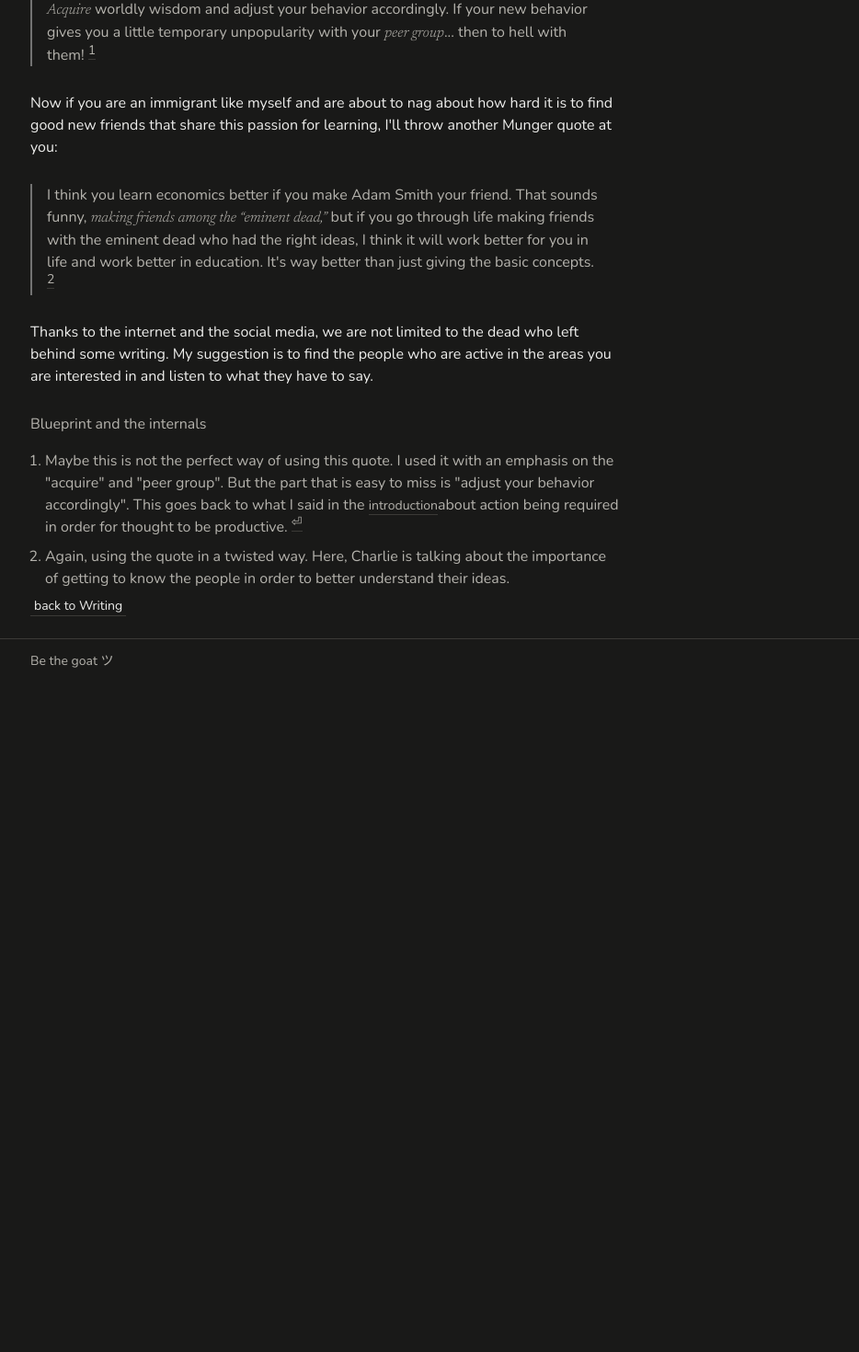
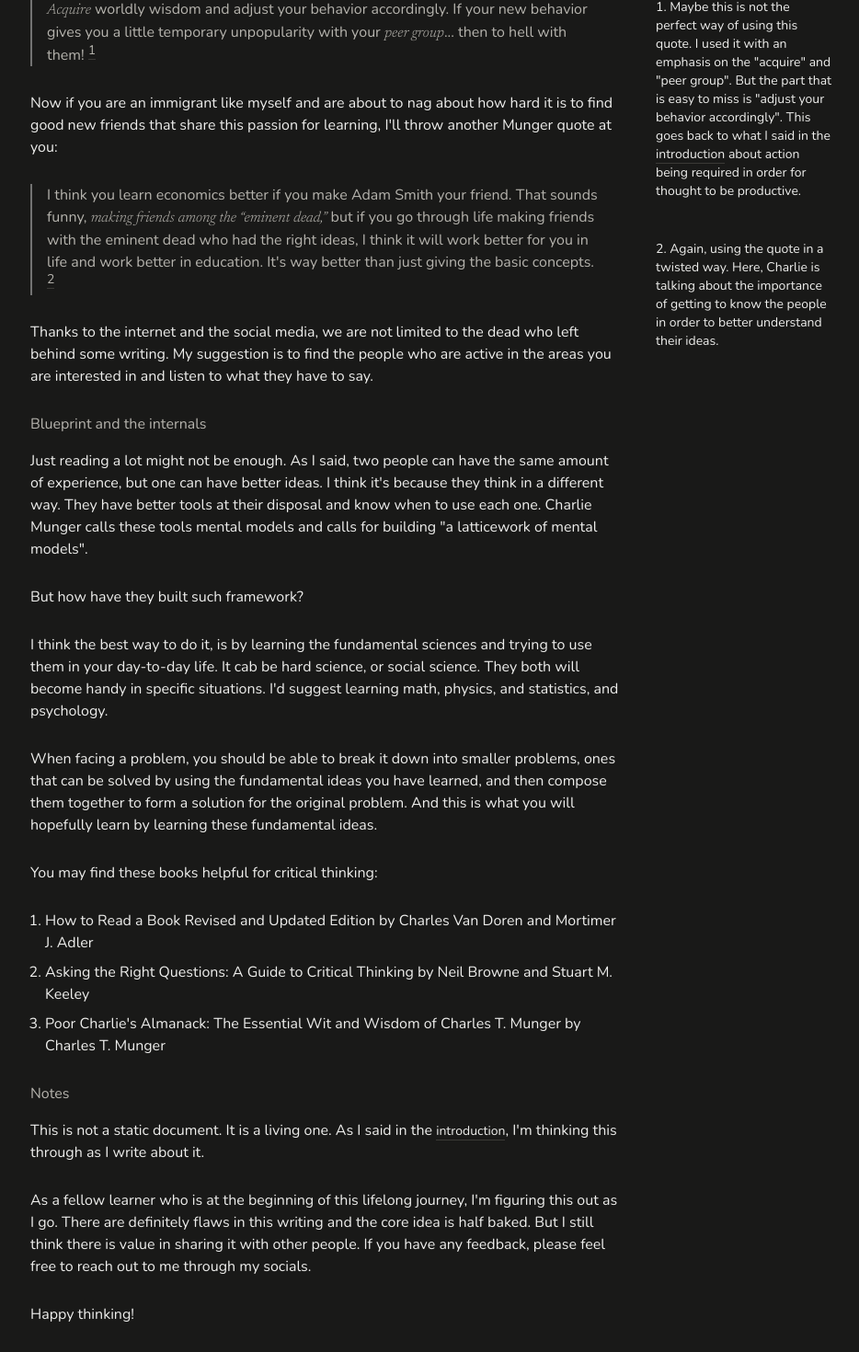
Before and after one commit to mahmood-saghrajooghi/personal-website, a Next.js app: page /writing/thinking-machines in a window 1280 px wide. Shown: the part 846-2316 px from the top of the page at 92% size, without its empty margins (287-1221 px from the left). Before the commit the page ends 1588 px from the top, so only its background shows below. Built offline with nearby package versions, Linux system fonts and the light colour scheme.

Commit message:
Refine writing content and structure in index and thinking machines pages for clarity and coherence

```diff
--- a/pages/writing.tsx
+++ b/pages/writing.tsx
@@ -43,8 +43,9 @@ const IndexPage = () => {
               Thinking itself is not enough. Thoughts need to be written. One reason, is that humans
               are forgetful. There has been cases that I repeated the same errors multiple times,
               each time to come to the same conclusion after solving the problem, only to forget it later.
-              Another reason that is equally important is that the kind of thinking I am talking about
-              here, only happens when writing. As Leslie Lamport has said:
+              Another reason that is more important is that not every kind of thinking is going to have
+              productive results. The kind of thinking I am talking about here, only happens
+              when writing. As Leslie Lamport has said:
             </p>
           </BlurIn>
           <BlurIn>
@@ -54,9 +55,12 @@ const IndexPage = () => {
           </BlurIn>
           <BlurIn asChild>
             <p className='mb-7'>
-              So what you are reading here, is me <i>thinking</i>. And I suggest you to <i>think</i> for
-              your self. The ideas that I will be talking about here are very simple and basic.
-              But you won't really understand them unless you write about it and try to explain it yourself.
+              So what you are reading here, is me <i>thinking</i>. And the reason for this is for me
+              to build a framework for thinking to help me live a better life and achieve my goals.
+              I suggest you to also <i>think</i> for your self.
+              The ideas that I will be talking about here are very simple and basic.
+              But you won't really understand them unless you write about it and try to explain it
+              yourself.
             </p>
           </BlurIn>
           <BlurIn asChild>
@@ -68,15 +72,8 @@ const IndexPage = () => {
           </BlurIn>
           <BlurIn>
             <Blockquote className='my-7'>
-            if I have seen further, it is by standing on the shoulders of giants.
+              If I have seen further, it is by standing on the shoulders of giants.
             </Blockquote>
-          </BlurIn>
-          <BlurIn asChild>
-            <p className='mb-7'>
-              What you will read here is me trying to build
-              a framework for my own thinking. The main goal for this framework is to help me live a
-              better life and achieve my goals.
-            </p>
           </BlurIn>
           <BlurIn asChild>
             <p className='mb-7'>
@@ -84,7 +81,7 @@ const IndexPage = () => {
             </p>
           </BlurIn>
 
-          <BlurIn className='mb-7'>
+          <BlurIn className='mb-7 flex items-center gap-2'>
             <NavLink href="/writing/thinking-machines">Thinking machines</NavLink>
           </BlurIn>
 
--- a/pages/writing/thinking-machines.tsx
+++ b/pages/writing/thinking-machines.tsx
@@ -62,12 +62,19 @@ const ThinkingMachines = () => {
               this perfectly:
             </p>
           </BlurIn>
-          <BlurIn>
+          <BlurIn className='relative'>
             <Blockquote className='my-7'>
               <i>Acquire</i> worldly wisdom and adjust your behavior accordingly. If your new behavior
               gives you a little temporary unpopularity with your <i>peer group</i>... then to hell
               with them! <sup id="unref-1"><NavLink href="#1">1</NavLink></sup>
             </Blockquote>
+            <div className='lg:absolute lg:w-48 lg:top-0 lg:left-[calc(100%+1.5rem)] text-sm mb-7 ml-4' id="1">
+              1. Maybe this is not the perfect way of using this quote. I used it with an emphasis
+              on the "acquire" and "peer group". But the part that is easy to miss is "adjust
+              your behavior accordingly". This goes back to what I said in
+              the <NavLink href="/writing">introduction</NavLink> about action being required in
+              order for thought to be productive.
+            </div>
           </BlurIn>
           <BlurIn asChild>
             <p className='mb-7' id="back-to-1">
@@ -84,6 +91,10 @@ const ThinkingMachines = () => {
               for you in life and work better in education. It's way better than just giving the
               basic concepts. <sup id="unref-2"><NavLink href="#2">2</NavLink></sup>
             </Blockquote>
+            <div className='lg:absolute lg:w-48 lg:top-1/2 lg:left-[calc(100%+1.5rem)] text-sm mb-7 ml-4' id="2">
+              2. Again, using the quote in a twisted way. Here, Charlie is talking about the importance
+              of getting to know the people in order to better understand their ideas.
+            </div>
           </BlurIn>
           <BlurIn asChild>
             <p className='mb-7' id="back-to-1">
@@ -98,19 +109,96 @@ const ThinkingMachines = () => {
               Blueprint and the internals
             </h2>
           </BlurIn>
+
           <BlurIn asChild>
-            <ul className='color-sub ml-4'>
-                <li className='mb-2 list-decimal' id="1">
-                  Maybe this is not the perfect way of using this quote. I used it with an emphasis
-                  on the "acquire" and "peer group". But the part that is easy to miss is "adjust
-                  your behavior accordingly". This goes back to what I said in the <NavLink href="/writing">introduction</NavLink>
-                  about action being required in order for thought to be productive. <sup><NavLink href="#unref-1">⏎</NavLink></sup>
-                </li>
-                <li className='mb-2 list-decimal' id="2">
-                  Again, using the quote in a twisted way. Here, Charlie is talking about the importance
-                  of getting to know the people in order to better understand their ideas.
-                </li>
-              </ul>
+            <p className='mb-7' id="back-to-1">
+              Just reading a lot might not be enough. As I said, two people can have the same amount
+              of experience, but one can have better ideas. I think it's because they think in a different way.
+              They have better tools at their disposal and know when to use each one.
+              Charlie Munger calls these tools mental models and calls for building "a latticework
+              of mental models".
+            </p>
+          </BlurIn>
+
+          <BlurIn asChild>
+            <p className='mb-7' id="back-to-1">
+              But how have they built such framework?
+            </p>
+          </BlurIn>
+
+          <BlurIn asChild>
+            <p className='mb-7' id="back-to-1">
+              I think the best way to do it, is by learning the fundamental sciences and trying to
+              use them in your day-to-day life. It cab be hard science, or social science. They both
+              will become handy in specific situations. I'd suggest learning math, physics, and statistics,
+              and psychology.
+            </p>
+          </BlurIn>
+
+          {/* <BlurIn asChild>
+            <p className='mb-7' id="back-to-1">
+              This is where the brain differs from a machine. What is beautiful about the brain, is
+              that just by reading (assuming that the quality of the input is good and
+              it is an active kind of reading) the mind improves itself.
+            </p>
+          </BlurIn> */}
+
+          <BlurIn asChild>
+            <p className='mb-7' id="back-to-1">
+              When facing a problem, you should be able to break it down into smaller problems, ones
+              that can be solved by using the fundamental ideas you have learned, and then compose
+              them together to form a solution for the original problem. And this is what you will
+              hopefully learn by learning these fundamental ideas.
+            </p>
+          </BlurIn>
+
+          <BlurIn asChild>
+            <p className='mb-7' id="back-to-1">
+              You may find these books helpful for critical thinking:
+            </p>
+          </BlurIn>
+
+          <BlurIn asChild>
+            <ul className='ml-4 mb-7'>
+              <li className='mb-2 list-decimal'>
+                How to Read a Book Revised and Updated Edition by Charles Van Doren and Mortimer J. Adler
+              </li>
+              <li className='mb-2 list-decimal'>
+                Asking the Right Questions: A Guide to Critical Thinking by Neil Browne and Stuart M. Keeley
+              </li>
+              <li className='mb-2 list-decimal'>
+                Poor Charlie's Almanack: The Essential Wit and Wisdom of Charles T. Munger by Charles T. Munger
+              </li>
+            </ul>
+          </BlurIn>
+
+          <BlurIn asChild>
+            <h2 className='color-sub mb-4'>
+              Notes
+            </h2>
+          </BlurIn>
+
+          <BlurIn asChild>
+            <p className='mb-7' id="back-to-1">
+              This is not a static document. It is a living one.
+              As I said in the <NavLink href="/writing">introduction</NavLink>, I'm thinking this through
+              as I write about it.
+            </p>
+          </BlurIn>
+
+          <BlurIn asChild>
+            <p className='mb-7' id="back-to-1">
+              As a fellow learner who is at the beginning of this lifelong journey, I'm figuring this out as I go.
+              There are definitely flaws in this writing and the core idea is half baked. But I still
+              think there is value in sharing it with other people. If you have any feedback, please
+              feel free to reach out to me through my socials.
+            </p>
+          </BlurIn>
+
+          <BlurIn asChild>
+            <p className='mb-7' id="back-to-1">
+              Happy thinking!
+            </p>
           </BlurIn>
 
           <BlurIn className='mb-6 flex items-center gap-2'>
```
